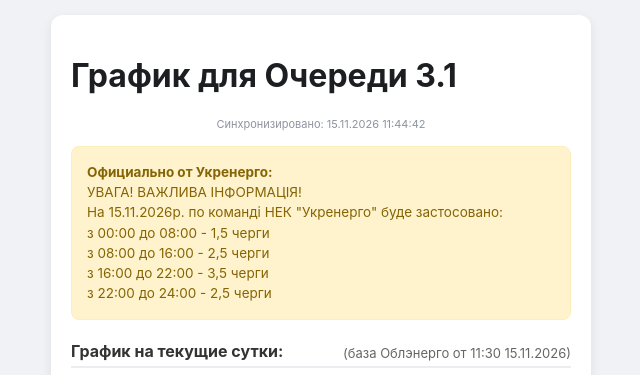
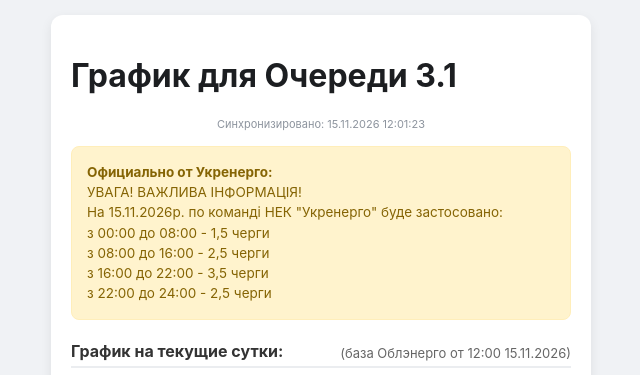
Before and after one commit to Nanovoin/ztoe-parser, a plain HTML site: page index.html in a window 1280 px wide. Shown: the top 375 px of the page, 319-959 px from the left. Drawn offline with Linux system fonts and the light colour scheme.

Commit message:
Авто-обновление данных Житомироблэнерго (Очередь 3.1)

```diff
--- a/index.html
+++ b/index.html
@@ -20,7 +20,7 @@
         <body>
             <div class="card">
                 <h1>График для Очереди 3.1</h1>
-                <div class="update-time">Синхронизировано: 15.11.2026 11:44:42</div>
+                <div class="update-time">Синхронизировано: 15.11.2026 12:01:23</div>
 
                 <div class="alert-box"><strong>Официально от Укренерго:</strong><br>УВАГА! ВАЖЛИВА ІНФОРМАЦІЯ!
 На 15.11.2026р. по команді НЕК "Укренерго" буде застосовано:
@@ -29,7 +29,7 @@
 з 16:00 до 22:00 - 3,5 черги
 з 22:00 до 24:00 - 2,5 черги</div>
 
-                <h4>График на текущие сутки: <small style='color: #666; font-weight: normal; font-size: 13px;'>(база Облэнерго от 11:30 15.11.2026)</small></h4><ul><li><span><b>00:00 - 02:30</b></span> <span><span style='color: #1e7e34;'>⚪ Есть свет</span></span></li><li><span><b>02:30 - 05:30</b></span> <span><span style='color: #d93025; font-weight: bold;'>🔴 Отключение</span></span></li><li><span><b>05:30 - 08:00</b></span> <span><span style='color: #1e7e34;'>⚪ Есть свет</span></span></li><li><span><b>08:00 - 11:00</b></span> <span><span style='color: #d93025; font-weight: bold;'>🔴 Отключение</span></span></li><li><span><b>11:00 - 14:00</b></span> <span><span style='color: #1e7e34;'>⚪ Есть свет</span></span></li><li><span><b>14:00 - 16:00</b></span> <span><span style='color: #d93025; font-weight: bold;'>🔴 Отключение</span></span></li><li><span><b>16:00 - 18:00</b></span> <span><span style='color: #1e7e34;'>⚪ Есть свет</span></span></li><li><span><b>18:00 - 21:00</b></span> <span><span style='color: #d93025; font-weight: bold;'>🔴 Отключение</span></span></li><li><span><b>21:00 - 24:00</b></span> <span><span style='color: #1e7e34;'>⚪ Есть свет</span></span></li></ul>
+                <h4>График на текущие сутки: <small style='color: #666; font-weight: normal; font-size: 13px;'>(база Облэнерго от 12:00 15.11.2026)</small></h4><ul><li><span><b>00:00 - 02:30</b></span> <span><span style='color: #1e7e34;'>⚪ Есть свет</span></span></li><li><span><b>02:30 - 05:30</b></span> <span><span style='color: #d93025; font-weight: bold;'>🔴 Отключение</span></span></li><li><span><b>05:30 - 08:00</b></span> <span><span style='color: #1e7e34;'>⚪ Есть свет</span></span></li><li><span><b>08:00 - 11:00</b></span> <span><span style='color: #d93025; font-weight: bold;'>🔴 Отключение</span></span></li><li><span><b>11:00 - 14:00</b></span> <span><span style='color: #1e7e34;'>⚪ Есть свет</span></span></li><li><span><b>14:00 - 16:00</b></span> <span><span style='color: #d93025; font-weight: bold;'>🔴 Отключение</span></span></li><li><span><b>16:00 - 18:00</b></span> <span><span style='color: #1e7e34;'>⚪ Есть свет</span></span></li><li><span><b>18:00 - 21:00</b></span> <span><span style='color: #d93025; font-weight: bold;'>🔴 Отключение</span></span></li><li><span><b>21:00 - 24:00</b></span> <span><span style='color: #1e7e34;'>⚪ Есть свет</span></span></li></ul>
             </div>
         </body>
         </html>
```
